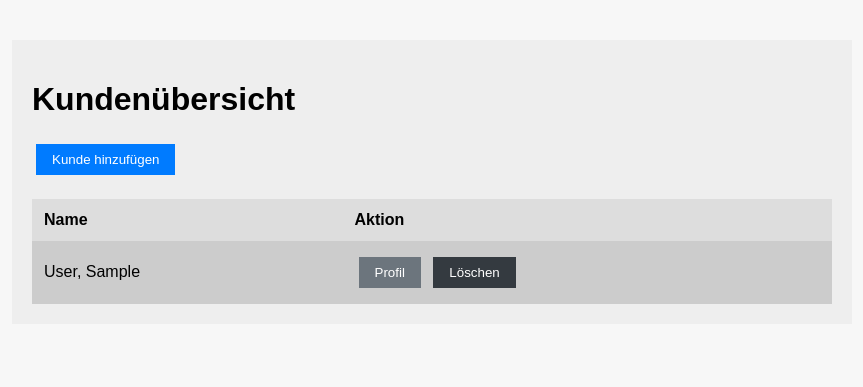
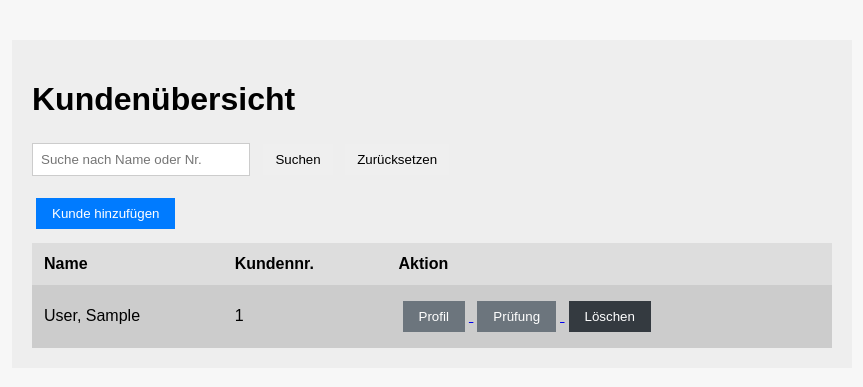
Before and after one commit to matsohms/1LuftiBank, a Django app: template core/templates/customer_list.html in a window 1280 px wide. Shown: the top 387 px of the page, without its empty margins (208-1071 px from the left). Run offline with Django 4.2, Linux system fonts and the light colour scheme; the template is opened without the code that fills it: most values are stand-ins (such as "Sample title", 1, 10 or a date in 2020).

Commit message:
Update customer_list.html

```diff
--- a/core/templates/customer_list.html
+++ b/core/templates/customer_list.html
@@ -2,41 +2,73 @@
 <html lang="de">
 <head>
   <meta charset="UTF-8">
-  <title>Kunden</title>
+  <title>Kundenübersicht</title>
   <style>
     body { font-family: Arial, sans-serif; background: #f7f7f7; }
     .container { background: #eee; padding:20px; margin:40px auto; width: 90%; max-width: 800px; }
-    table { width:100%; border-collapse:collapse; margin-top:20px; }
-    tr:nth-child(odd){ background:#ddd; }
-    tr:nth-child(even){ background:#ccc; }
-    th,td{ padding:12px; text-align:left; }
+    .search { margin-bottom: 15px; }
+    .search input { padding: 8px; width: 200px; margin-right: 5px; border:1px solid #ccc; }
+    .search button { padding: 8px 12px; }
+    table { width:100%; border-collapse:collapse; margin-top:10px; }
+    tr:nth-child(odd)  { background:#ddd; }
+    tr:nth-child(even) { background:#ccc; }
+    th, td { padding:12px; text-align:left; }
     button { border:none; padding:8px 16px; font-family:Arial; margin:4px; }
-    .btn-primary { background:#007bff; color:#fff; }
+    .btn-primary   { background:#007bff; color:#fff; }
     .btn-secondary { background:#6c757d; color:#fff; }
-    .btn-danger { background:#343a40; color:#fff; }
+    .btn-danger    { background:#343a40; color:#fff; }
   </style>
 </head>
 <body>
   <div class="container">
     <h1>Kundenübersicht</h1>
-    <a href="{% url 'customer_create' %}"><button class="btn-primary">Kunde hinzufügen</button></a>
+
+    <!-- Suchleiste -->
+    <form method="get" class="search">
+      <input type="text" name="q"
+             placeholder="Suche nach Name oder Nr."
+             value="{{ q }}" />
+      <button type="submit">Suchen</button>
+      <a href="{% url 'customer_list' %}">
+        <button type="button">Zurücksetzen</button>
+      </a>
+    </form>
+
+    <!-- Neuen Kunden anlegen -->
+    <a href="{% url 'customer_create' %}">
+      <button class="btn-primary">Kunde hinzufügen</button>
+    </a>
+
+    <!-- Tabelle -->
     <table>
-      <tr><th>Name</th><th>Aktion</th></tr>
+      <tr>
+        <th>Name</th>
+        <th>Kundennr.</th>
+        <th>Aktion</th>
+      </tr>
       {% for c in customers %}
       <tr>
         <td>{{ c.last_name }}, {{ c.first_name }}</td>
+        <td>{{ c.customer_number }}</td>
         <td>
-          <a href="{% url 'customer_detail' c.pk %}"><button class="btn-secondary">Profil</button></a>
-          {% if c.security_enabled %}
-            <a href="{% url 'customer_security' c.pk %}"><button class="btn-secondary">Prüfen</button></a>
+          <a href="{% url 'customer_detail' c.pk %}">
+            <button class="btn-secondary">Profil</button>
+          </a>
+          {% if c.security_level != 'none' %}
+            <a href="{% url 'customer_security' c.pk %}" target="_blank">
+              <button class="btn-secondary">Prüfung</button>
+            </a>
           {% endif %}
-          <a href="{% url 'customer_delete' c.pk %}"><button class="btn-danger">Löschen</button></a>
+          <a href="{% url 'customer_delete' c.pk %}">
+            <button class="btn-danger">Löschen</button>
+          </a>
         </td>
       </tr>
       {% empty %}
-      <tr><td colspan="2">Keine Kunden.</td></tr>
+      <tr><td colspan="3">Keine Kunden gefunden.</td></tr>
       {% endfor %}
     </table>
+
   </div>
 </body>
 </html>
```
